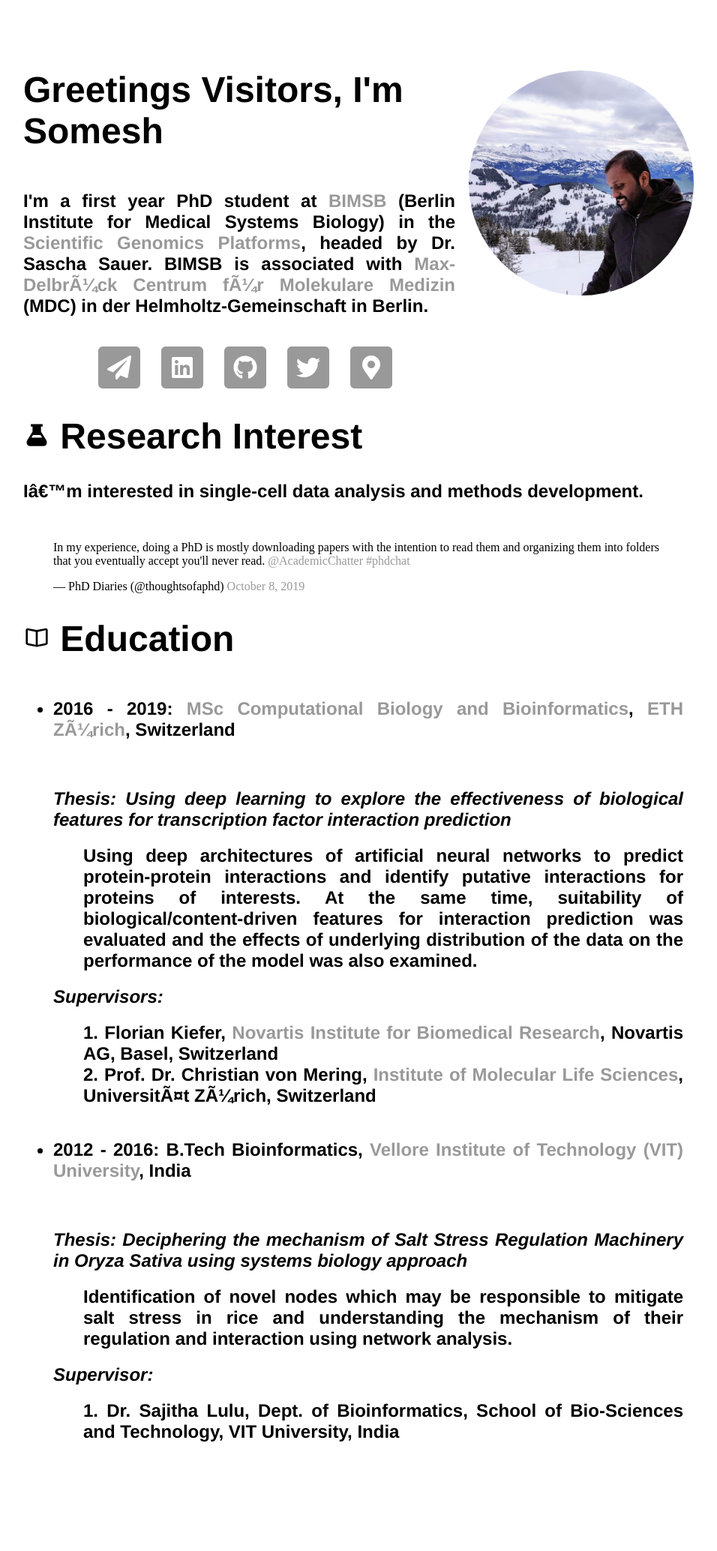
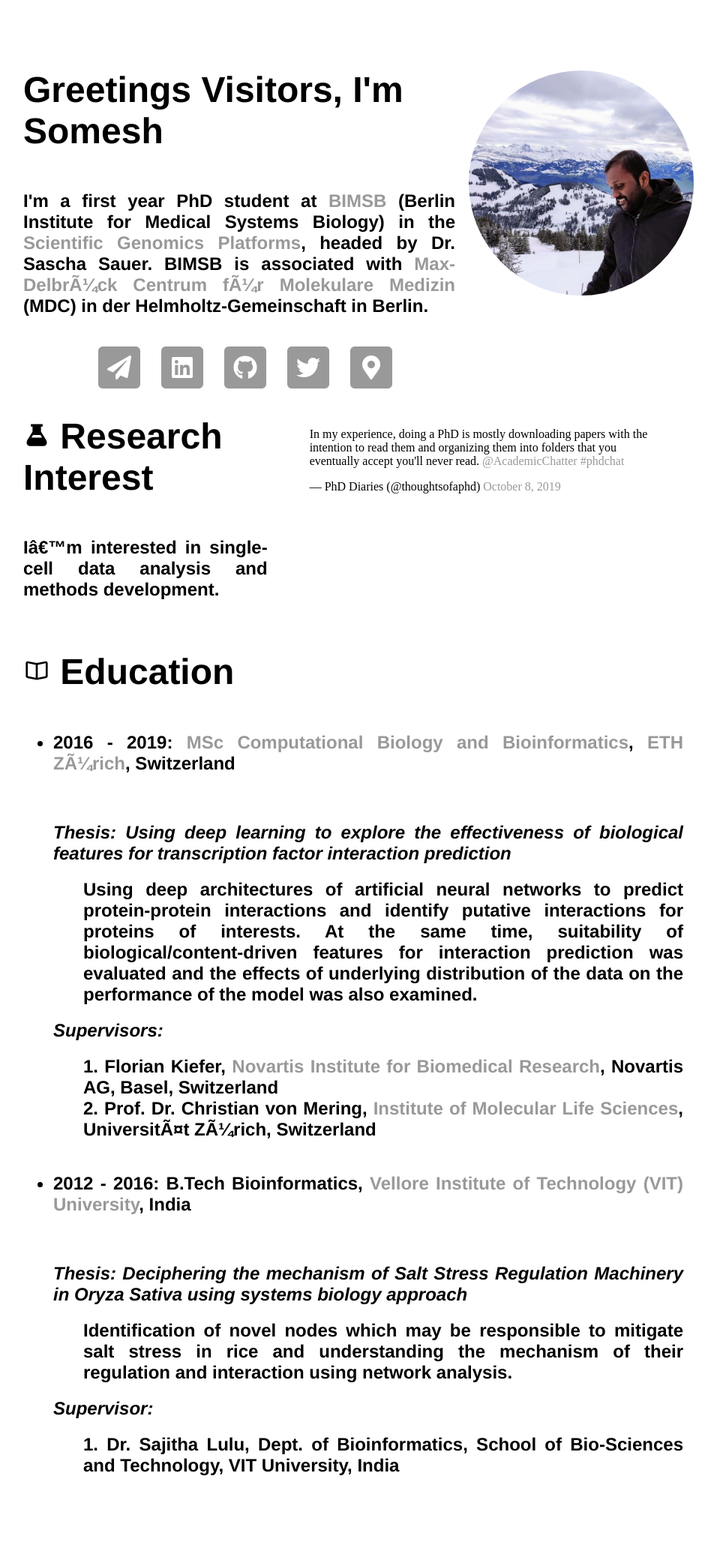
Before and after one commit to saisomesh2594/saisomesh2594.github.io, a Jekyll site: the page built from index.html, in a window 1280 px wide. Shown: the whole page at 75% size, without its empty margins (161-1117 px from the left). Built offline with Jekyll 4.4.1, drawn with Linux system fonts in a browser that asks for light colours; comment, search, counter and statistics services are not loaded; before the commit the page ends 2023 px from its top, so only the background shows below that.

Commit message:
add css elements and hope it works

```diff
--- a/css/main.css
+++ b/css/main.css
@@ -86,12 +86,31 @@ footer {
 
 }
 
+#twwet-research-container {
+  display: flex;
+  flex-flow: row nowrap;
+
+
+}
+
 #text-container {
 
 	display: flex;
   	flex-flow: column nowrap;
   	justify-content: space-between;
 }
+
+#researchtrial {
+
+	display: flex;
+  	flex-flow: column nowrap;
+  	justify-content: space-between;
+}
+
+#twitter {
+	padding-top: 2rem;
+}
+
 
 article {
   padding: 0 1rem 1rem 0;
```
